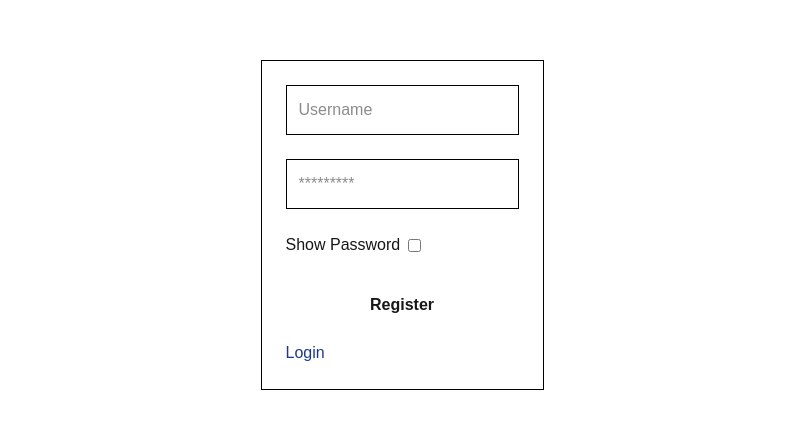
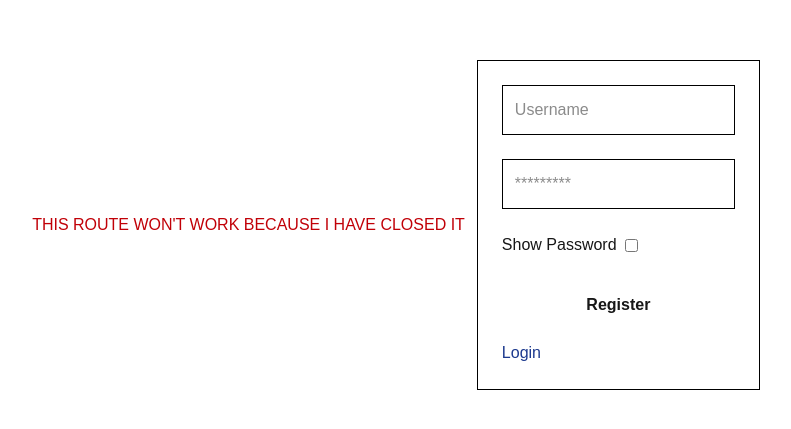
Before and after one commit to Qu-Ack/orchestration_frontend, a Next.js app: page /register in a window 1280 px wide. Shown: the part 175-604 px from the top of the page, without its empty margins (238-1029 px from the left). Built offline with nearby package versions, Linux system fonts and the light colour scheme; sample sign-in values are in the browser's storage.

Commit message:
(BUG): CLOSED REGISTER ROUTE MSG

```diff
--- a/components/register.tsx
+++ b/components/register.tsx
@@ -59,6 +59,9 @@ export default function Register() {
 
   return (
     <div className="h-screen w-screen flex justify-center items-center">
+      <h1 className="text-red-700">
+        THIS ROUTE WON'T WORK BECAUSE I HAVE CLOSED IT
+      </h1>
       <form
         className="flex flex-col p-3 m-3 border border-black"
         onSubmit={handleRegister}
```
